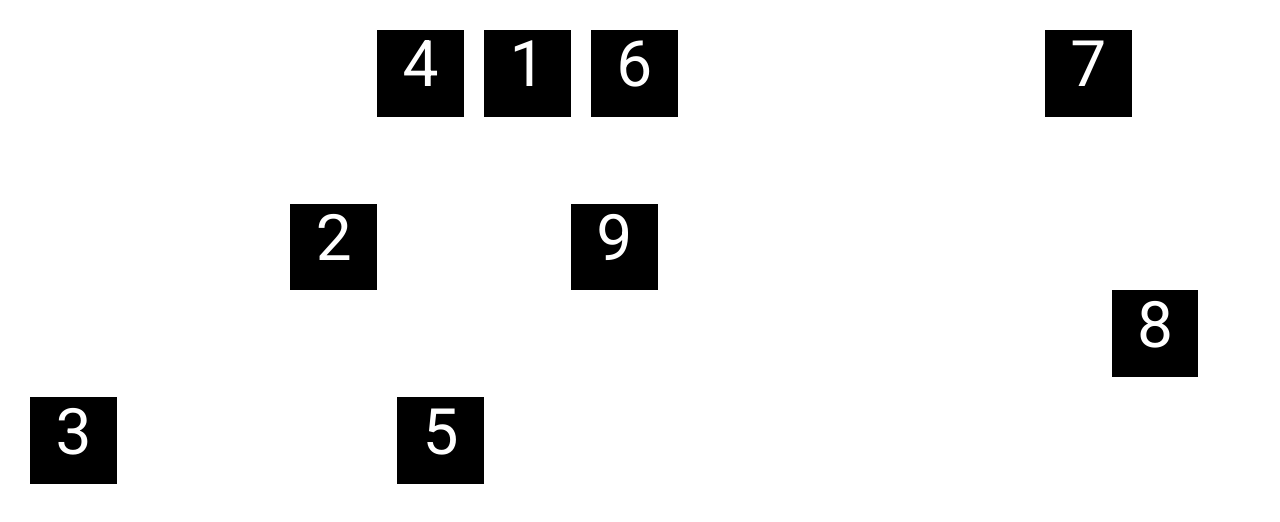
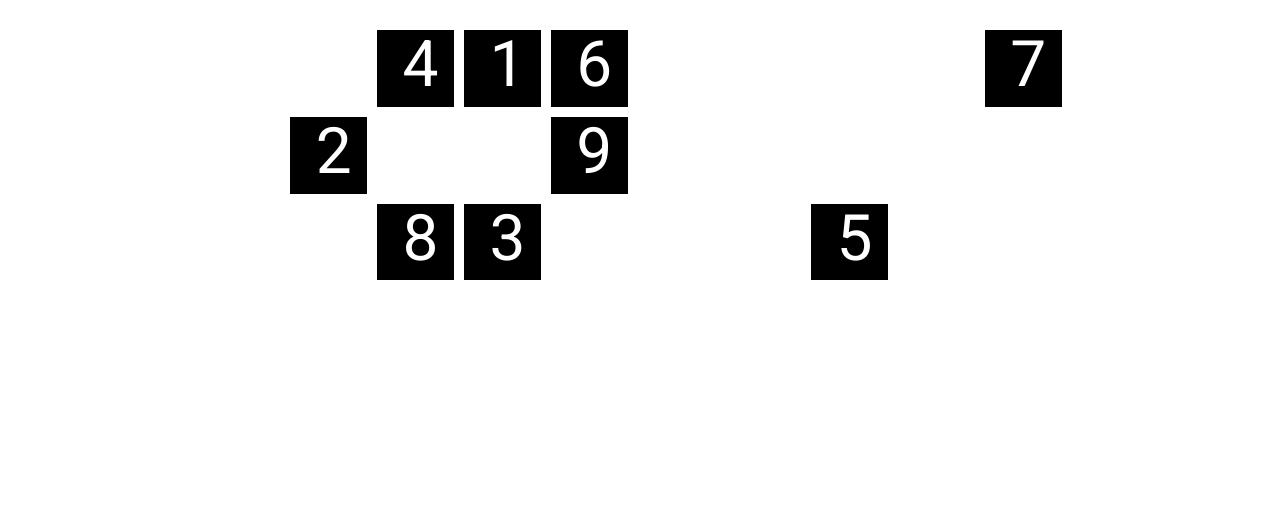
Before and after one commit to nhleto/Angular-CV-Maker, an Angular app: page / in a window 1280 px wide. Shown: the top 522 px of the page. Built offline with nearby package versions, Linux system fonts and the light colour scheme.

Commit message:
refactor point system + tile interaction

```diff
--- a/src/app/grid/grid.component.scss
+++ b/src/app/grid/grid.component.scss
@@ -4,13 +4,6 @@
   width: 7%;
   padding-bottom: 7%; /* = width for a 1:1 aspect ratio */
   overflow: hidden;
-  //border: 1px solid black;
-}
-
-.chosen{
-  margin: 10px;
-  background-color: black;
-  color: white;
 }
 
 .container{
--- a/src/app/grid/grid.component.ts
+++ b/src/app/grid/grid.component.ts
@@ -13,7 +13,7 @@ export class GridComponent implements OnInit, OnDestroy {
   width = window.innerWidth;
   height = window.innerHeight;
   chosenTiles: number[] = [];
-  muted = false;
+  resetTiles = false;
   score = 0;
 
   constructor(private windowResize: WindowService) {}
@@ -39,11 +39,11 @@ export class GridComponent implements OnInit, OnDestroy {
   }
 
   muteTiles(input: boolean) {
-    this.muted = input;
+    this.resetTiles = input;
   }
 
   incrementScore(input: number){
-    this.score = input
+    this.score = input + 1
     console.log(this.score)
   }
 
--- a/src/app/tile/tile.component.html
+++ b/src/app/tile/tile.component.html
@@ -1,7 +1,9 @@
-<div (click)="selectTile()" [ngClass]="{ flex: chosen }">
-  <div class="table">
-    <div class="table-cell">
-      <h1 *ngIf="displayIndex" class="tileNumber">{{ displayIndex }}</h1>
+<div *ngIf="!hidden">
+  <div (click)="interactWithTiles()" [ngClass]="{ flex: chosen }">
+    <div class="table">
+      <div class="table-cell">
+        <h1 *ngIf="displayIndex" class="tileNumber">{{ displayIndex }}</h1>
+      </div>
     </div>
   </div>
 </div>
--- a/src/app/tile/tile.component.scss
+++ b/src/app/tile/tile.component.scss
@@ -7,6 +7,9 @@
   height: 80%; /* = 100% - 2*10% padding */
   width: 90%; /* = 100% - 2*5% padding */
   padding: 10% 5%;
+  margin: 10px;
+  background-color: black;
+  color: white;
 }
 
 .table{
--- a/src/app/tile/tile.component.ts
+++ b/src/app/tile/tile.component.ts
@@ -11,6 +11,7 @@ export class TileComponent implements OnInit, ITile {
   @Input() tileCollection!: number[];
   @Input() muteTilesFinal!: number;
   @Input() childScore!: number;
+  // @Input() tileReset!:number;
   @Output() returnedValue = new EventEmitter<boolean>();
   @Output() sendScore = new EventEmitter<number>();
   width = 0;
@@ -18,6 +19,7 @@ export class TileComponent implements OnInit, ITile {
   text!: string;
   displayIndex = 0;
   chosen!: boolean;
+  hidden = false;
 
   constructor() {}
 
@@ -33,16 +35,25 @@ export class TileComponent implements OnInit, ITile {
     }
   }
 
-  selectTile() {
-    this.mTiles();
-    this.addScore();
+  interactWithTiles() {
+    this.addScore()
+    this.calculateReset()
+    this.hidden = true;
   }
 
-  mTiles() {
+  private calculateReset() {
+    if (this.childScore === this.tileCollection.indexOf(this.index) + 1){
+      console.log("dont reset")
+    } else {
+      this.mTiles();
+    }
+  }
+
+  private mTiles() {
     this.returnedValue.emit(true);
   }
 
-  addScore() {
-    this.sendScore.emit((this.childScore += 1));
+  private addScore() {
+    this.sendScore.emit(this.childScore);
   }
 }
```
